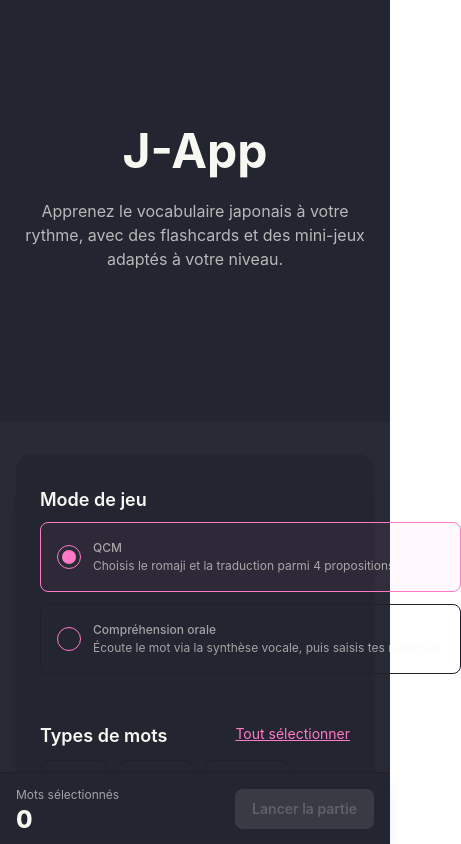
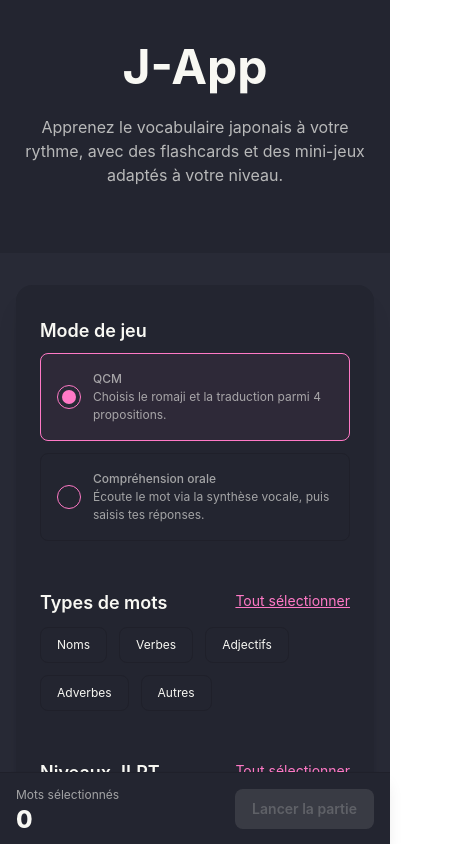
Before and after one commit to remi-leblanc/j-app-v2, a Nuxt app: page / in a window 390 px wide. Shown: the top 844 px of the page, 461 px wide, since content can reach past the window. Built offline with nearby package versions, Linux system fonts and the light colour scheme; no server answers.

Commit message:
fix visual inconsistencies and responsive issues

```diff
--- a/app/components/game/QcmOption.vue
+++ b/app/components/game/QcmOption.vue
@@ -31,7 +31,7 @@ const badgeTypeToClass: Record<string, string> = {
 <template>
 	<button
 		type="button"
-		class="btn btn-soft p-2 w-full text-left font-normal justify-start overflow-hidden whitespace-nowrap text-ellipsis"
+		class="btn btn-soft p-2 w-full text-left font-normal justify-start h-auto"
 		:class="!onClick ? [typeToClass[type], 'pointer-events-none'] : []"
 		@click="onClick?.()"
 	>
--- a/app/components/home/GameSettings.vue
+++ b/app/components/home/GameSettings.vue
@@ -33,7 +33,7 @@ const {
 						<label
 							v-for="option in GAME_MODE_OPTIONS"
 							:key="option.value"
-							class="label cursor-pointer justify-start gap-3 rounded-lg border border-base-300 p-4"
+							class="label cursor-pointer justify-start gap-3 rounded-lg border border-base-300 p-4 text-wrap"
 							:class="{
 								'border-primary bg-primary/5': settings.mode === option.value,
 							}"
--- a/app/components/home/HeroSection.vue
+++ b/app/components/home/HeroSection.vue
@@ -5,7 +5,7 @@ defineExpose({ heroRef });
 </script>
 
 <template>
-	<div ref="heroRef" class="hero min-h-[50vh] bg-base-200">
+	<div ref="heroRef" class="hero min-h-[30vh] bg-base-200">
 		<div class="hero-content text-center">
 			<div class="max-w-md">
 				<h1 class="text-5xl font-bold">J-App</h1>
```
